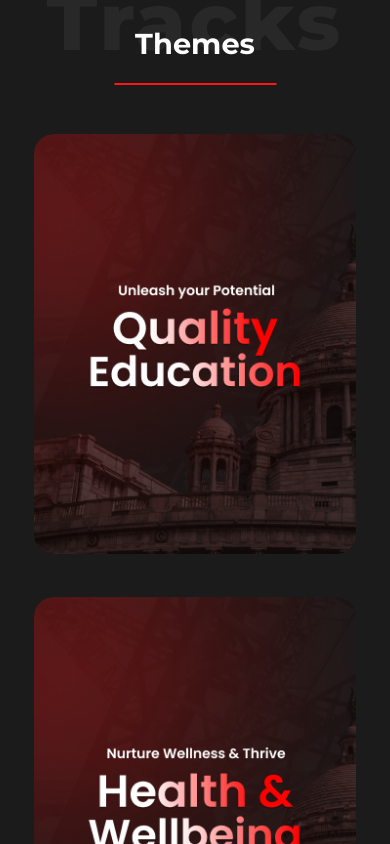
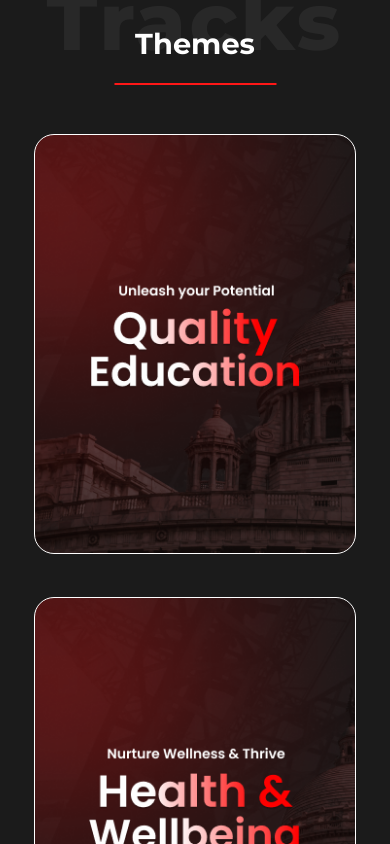
Before and after one commit to hack4bengal/s3, a React (Vite) app: page / in a window 390 px wide. Shown: the part 3300-4144 px from the top of the page. Built offline with nearby package versions, Linux system fonts and the light colour scheme.

Commit message:
fix: changes

```diff
--- a/src/components/private/testimonials/Testimonials.scss
+++ b/src/components/private/testimonials/Testimonials.scss
@@ -51,6 +51,10 @@
         }
 
         .testimonials__card_author {
+          display: flex;
+          flex-direction: column;
+          gap: 10px;
+
           h2 {
             font-size: 1.2rem;
             font-weight: 700;
--- a/src/components/private/themes/Theme.jsx
+++ b/src/components/private/themes/Theme.jsx
@@ -11,7 +11,29 @@ const Theme = () => {
         <Header {...HeaderData.theme} />
 
         <div className="themes_container">
-          {themedata?.map((item, index) => {
+          {themedata?.slice(0, 6)?.map((item, index) => {
+            return (
+              <div className="box-item" key={index}>
+                <div className="flip-box" onClick={() => {}}>
+                  <div
+                    className="flip-box-front text-center"
+                    style={{ backgroundImage: `url(${item.img})` }}
+                  ></div>
+                  <div
+                    className="flip-box-back text-center"
+                    style={{ backgroundImage: `url(${item.img})` }}
+                  >
+                    <div className="inner color-white flipbox_desc">
+                      <p>{item.desc}</p>
+                    </div>
+                  </div>
+                </div>
+              </div>
+            );
+          })}
+        </div>
+        <div className=" themes_container2">
+          {themedata?.slice(6)?.map((item, index) => {
             return (
               <div className="box-item" key={index}>
                 <div className="flip-box" onClick={() => {}}>
--- a/src/components/private/themes/Theme.scss
+++ b/src/components/private/themes/Theme.scss
@@ -23,7 +23,32 @@
     @media screen and (max-width: 1200px) {
       display: flex;
       flex-wrap: wrap;
+      width: auto;
+      justify-content: center;
+    }
 
+    @media screen and (max-width: 576px) {
+      display: flex;
+      flex-direction: column;
+      margin: 0;
+      width: auto;
+      padding: 10px;
+      gap: 40px;
+      max-width: 100vw;
+      margin-top: 3.5rem;
+    }
+  }
+
+  .themes_container2 {
+    display: flex;
+    justify-content: center;
+    width: 1200px;
+    margin: 0 auto;
+    padding-bottom: 3rem;
+
+    @media screen and (max-width: 1200px) {
+      display: flex;
+      flex-wrap: wrap;
       width: auto;
       justify-content: center;
     }
@@ -69,7 +94,6 @@
   .box-container2 {
     align-items: center;
     display: flex;
-
     flex-direction: column;
     justify-content: space-around;
     width: 100%;
@@ -102,6 +126,7 @@
   .flip-box-front,
   .flip-box-back {
     border-radius: 20px;
+    border: 1px solid #ffffff;
     background-size: cover;
     background-position: center;
     background-repeat: no-repeat;
--- a/src/components/private/themes/themeData.js
+++ b/src/components/private/themes/themeData.js
@@ -4,6 +4,7 @@ import greentech from "../../../assets/images/themes/greentech.png";
 import health from "../../../assets/images/themes/health.png";
 import open from "../../../assets/images/themes/open.png";
 import edu from "../../../assets/images/themes/edu.png";
+import iot from "../../../assets/images/themes/iot.png";
 
 const themedata = [
   {
@@ -37,6 +38,11 @@ const themedata = [
     name: "Open Innovation",
     desc: "AR-VR, AIML, Bitcoin Blockchain or Maggi Masala? Create what you want and drive groundbreaking solutions and shape the future of technology through open innovation and idea exchange.",
   },
+  {
+    img: iot,
+    name: "Open Innovation",
+    desc: "Get hands-on and bring your concepts to life! Dive into the Hardware Track and transform your inventive ideas into real, functional prototypes.",
+  },
 ];
 
 export default themedata;
```
Also changed, not shown: src/assets/images/themes/iot.png (added).
